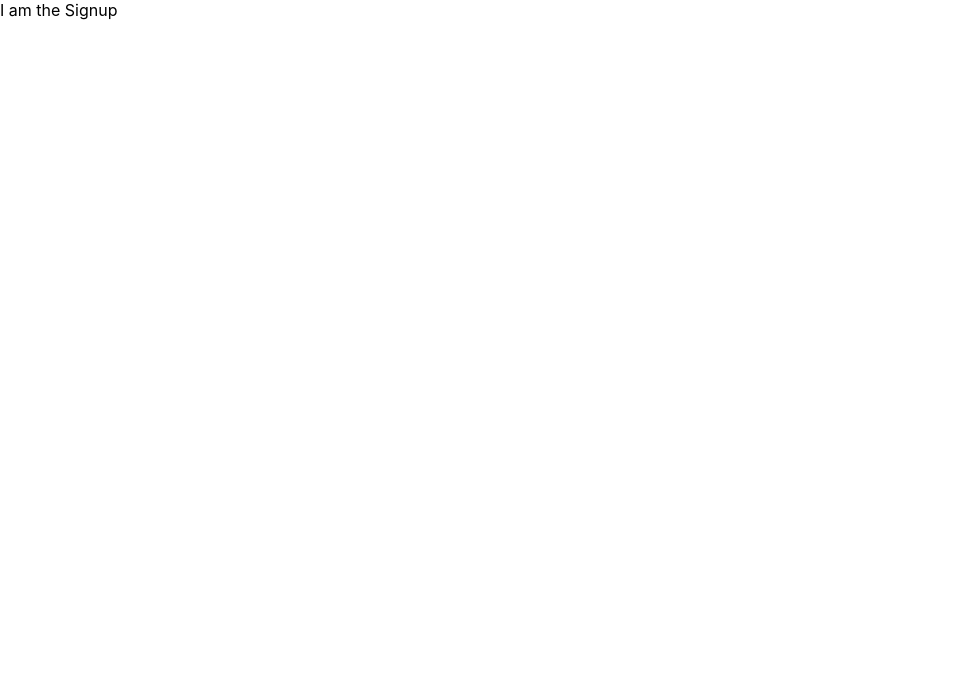
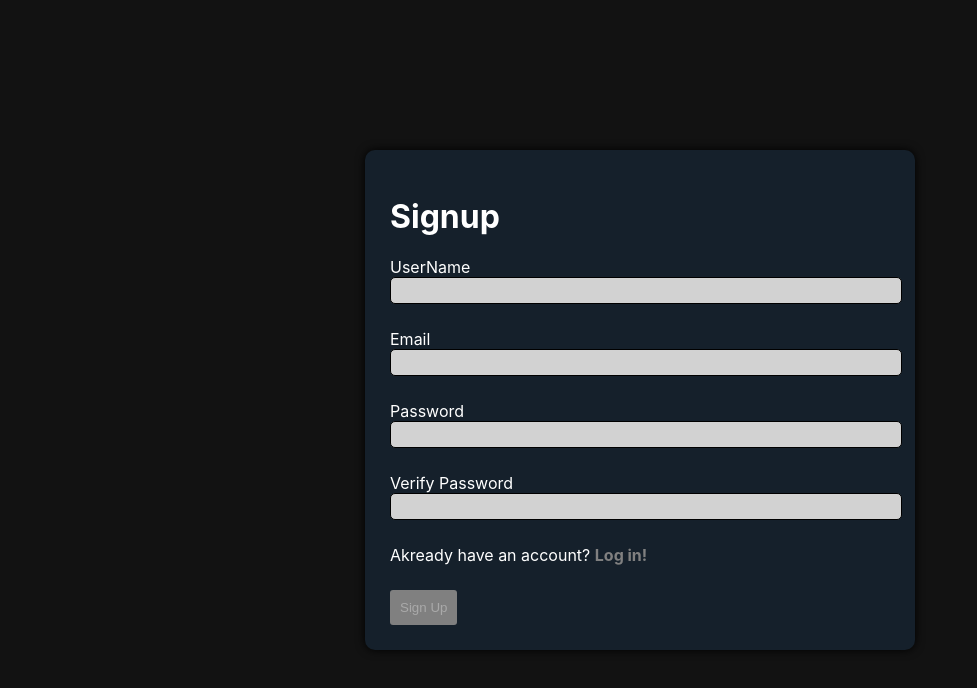
Before and after one commit to Mikaayenson/playground_chat, a React (Create React App) app: page /signup in a window 1280 px wide. Shown: the top 688 px of the page, without its empty margins (0-977 px from the left). Built offline with nearby package versions, Linux system fonts and the light colour scheme.

Commit message:
Configure formik with yup validation for login and signup

```diff
--- a/src/components/App/App.jsx
+++ b/src/components/App/App.jsx
@@ -4,11 +4,12 @@ import { Chat, Login, Signup } from 'components';
 export const App = () => {
 
     return (
-        <Switch>
-            <Chat exact path='/' component={Chat}/>
-            <Route path='/login' component={Login}/>
-            <Route path='/signup' component={Signup}/>
-
-        </Switch>
+        <div className="app">
+            <Switch>
+                <Chat exact path='/' component={Chat}/>
+                <Route path='/login' component={Login}/>
+                <Route path='/signup' component={Signup}/>
+            </Switch>
+        </div>
     );
 };
--- /dev/null
+++ b/src/components/FormField/FormField.jsx
@@ -0,0 +1,10 @@
+import { ErrorMessage, Field } from "formik";
+
+export const FormField = ({ name, label, type = 'text'}) => (
+    <label>
+        {label}
+        <Field type={type} name={name}></Field>
+        <ErrorMessage className='error' component='div' name={name}/>
+    </label>
+
+);
--- /dev/null
+++ b/src/components/FormField/index.js
@@ -0,0 +1 @@
+export * from './FormField';
--- a/src/components/Login/Login.jsx
+++ b/src/components/Login/Login.jsx
@@ -1,3 +1,47 @@
+import { Formik, Form } from 'formik';
+import { FormField } from 'components';
+import { useHistory } from 'react-router-dom';
+import { defaultValues, validationSchema } from './formikConfig';
+
+
 export const Login = () => {
-    return <> I am the Login</>;
+    const history = useHistory();
+
+    const login = ({email, password}, {setSubmitting}) => console.log('Loggin In: ', email, password);
+
+
+    return (
+        <div className="auth-form">
+            <h1>Login</h1>
+
+            <Formik
+                onSubmit={login}
+                validateOnMount={true}
+                initialValues={defaultValues}
+                validationSchema={validationSchema}
+                >
+
+                {(isValid, isSubmitting) => (
+                    <Form>
+                        <FormField name='email' label='Email' type='email' />
+                        <FormField name='password' label='Password' type='password'/>
+
+
+                        <div className='auth-link-container'>
+                            Don't have an account?{' '}
+                            <span className='auth-link' onClick={() => history.push('signup')}>
+                                Log in!
+                            </span>
+                        </div>
+
+                        <button disabled={!isValid || isSubmitting} type='submit'>
+                             Login
+                        </button>
+
+                    </Form>
+                )}
+            </Formik>
+
+        </div>
+    );
 };
--- /dev/null
+++ b/src/components/Login/formikConfig.js
@@ -0,0 +1,11 @@
+import * as Yup from 'yup';
+
+export const defaultValues = {
+    email: '',
+    password: '',
+};
+
+export const validationSchema = Yup.object().shape({
+    email: Yup.string().required('Required'),
+    password: Yup.string().required('Required'),
+});
--- a/src/components/Login/index.jsx
+++ b/src/components/Login/index.jsx
@@ -1 +1,2 @@
 export * from './Login';
+export * from './formikConfig'
--- a/src/components/Signup/Signup.jsx
+++ b/src/components/Signup/Signup.jsx
@@ -1,3 +1,48 @@
+import { useState } from 'react';
+import { FormField } from 'components';
+import { useHistory } from 'react-router-dom';
+import  { Formik, Form } from 'formik';
+import { defaultValues, validationSchema } from './formikConfig';
+
 export const Signup = () => {
-    return <> I am the Signup</>;
+    const history = useHistory();
+    const [serverError, setServerError] = useState('');
+
+
+    const signup = ({email, userName, password}, {setSubmitting}) => console.log('Signing Up: ', email, userName, password);
+
+    return (
+        <div className="auth-form">
+            <h1>Signup</h1>
+            <Formik
+                onSubmit={signup}
+                validateOnMount={true}
+                initialValues={defaultValues}
+                validationSchema={validationSchema}
+                >
+                { ({ isValid, isSubmitting }) => (
+                    <Form>
+                        <FormField name='userName' label='UserName'/>
+                        <FormField name='email' label='Email' type='email'/>
+                        <FormField name='password' label='Password' type='password'/>
+                        <FormField name='verifyPassword' label='Verify Password' type='password'/>
+
+                    <div className='auth-link-container'>
+                        Akready have an account?{' '}
+                        <span className='auth-link' onClick={() => history.push('login')}>
+                            Log in!
+                        </span>
+                    </div>
+
+                    <button disabled={isSubmitting || !isValid} type='submit'>
+                        Sign Up
+                    </button>
+                    </Form>
+                ) }
+
+            </Formik>
+
+            {!!serverError && <div className='error'>{serverError}</div>}
+        </div>
+    );
 };
--- /dev/null
+++ b/src/components/Signup/formikConfig.js
@@ -0,0 +1,15 @@
+import * as Yup from 'yup';
+
+export const defaultValues = {
+    email: '',
+    password: '',
+    userName: '',
+    verifyPassword: '',
+};
+
+export const validationSchema = Yup.object().shape({
+    email: Yup.string().email('Invalid email address').required('Required'),
+    password: Yup.string().required('Required').min(15, 'Must be at least 15 characters'),
+    verifyPassword: Yup.string().required('Required').oneOf([Yup.ref('password'), null], 'Passwords must match'),
+    userName: Yup.string().required('Required').matches(/^\S*$/, 'No spaces').min(3, 'Must be at least 3 characters'),
+});
--- a/src/components/index.js
+++ b/src/components/index.js
@@ -2,3 +2,4 @@ export * from './App';
 export * from './Chat';
 export * from './Login';
 export * from './Signup';
+export * from './FormField';
```
Also changed, not shown: 1 other file (tests, documents, lock files or other folders).
